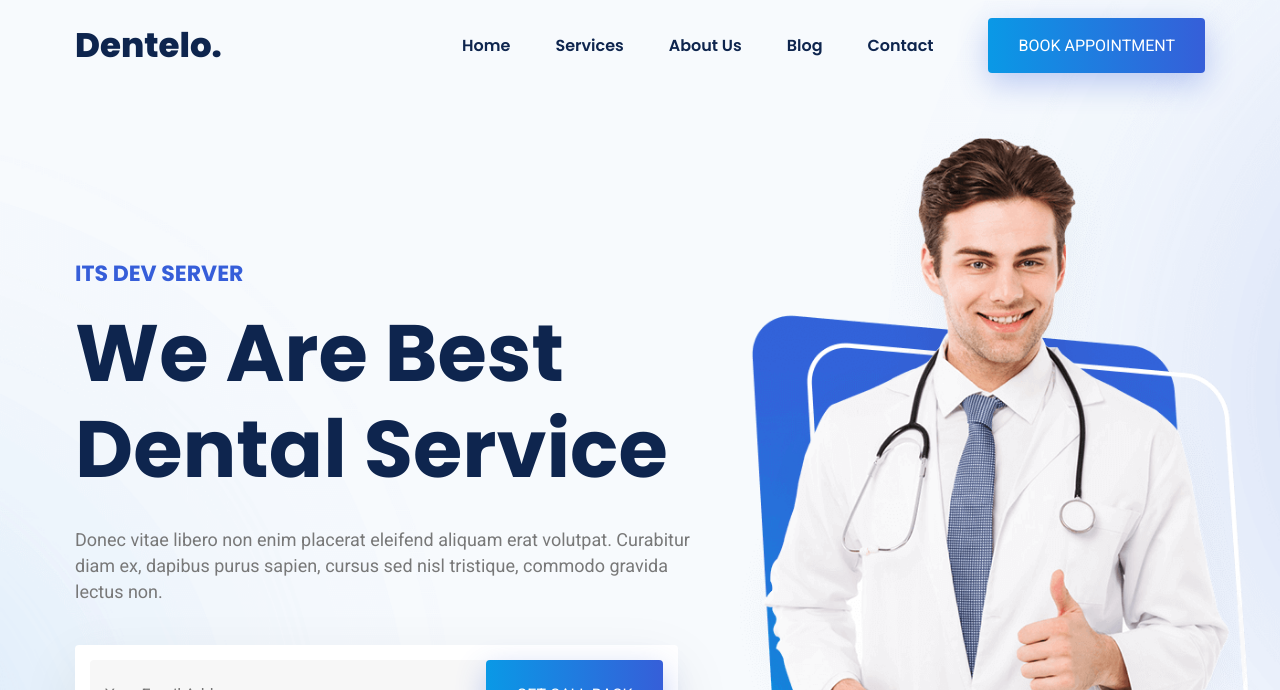
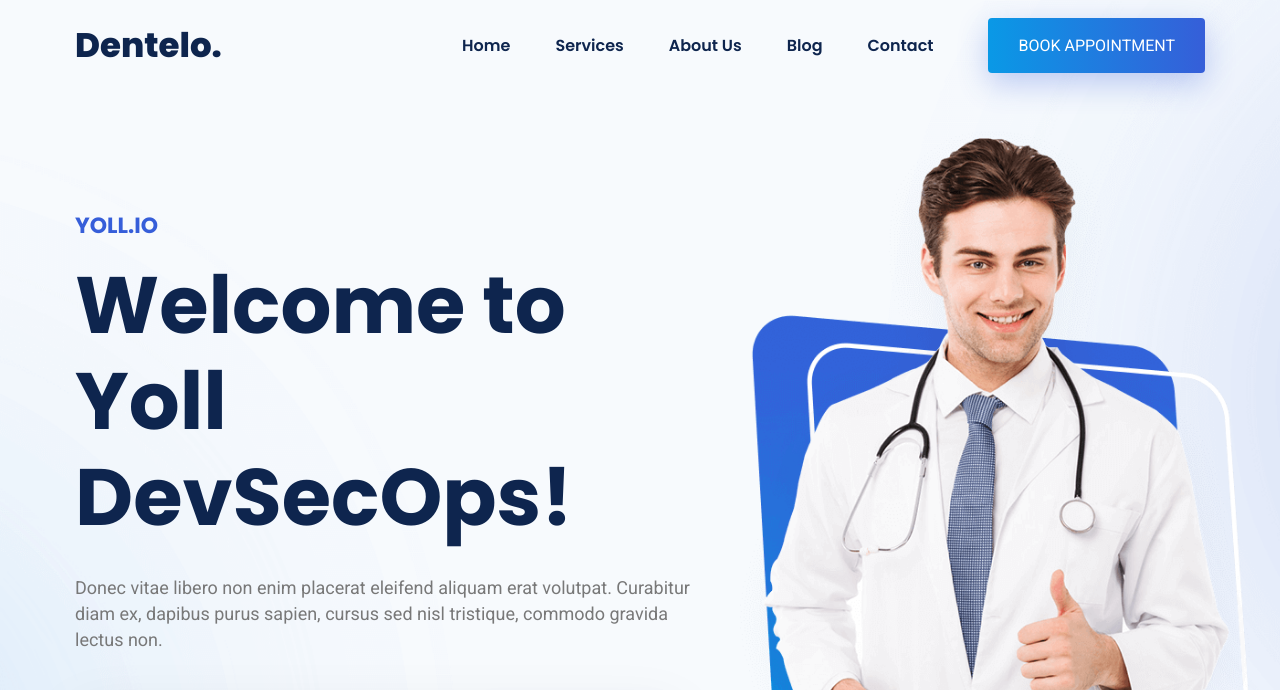
Before and after one commit to codeboylal/final-demo, a plain HTML site: page index.html in a window 1280 px wide. Shown: the part 60-750 px from the top of the page. Drawn offline with nearby package versions, Linux system fonts and the light colour scheme.

Commit message:
something changed

```diff
--- a/index.html
+++ b/index.html
@@ -145,9 +145,9 @@
 
           <div class="hero-content">
 
-            <p class="section-subtitle">Its Dev Server</p>
+            <p class="section-subtitle">Yoll.IO</p>
 
-            <h1 class="h1 hero-title">We Are Best Dental Service</h1>
+            <h1 class="h1 hero-title">Welcome to Yoll DevSecOps!</h1>
 
             <p class="hero-text">
               Donec vitae libero non enim placerat eleifend aliquam erat volutpat. Curabitur diam ex, dapibus purus
```
